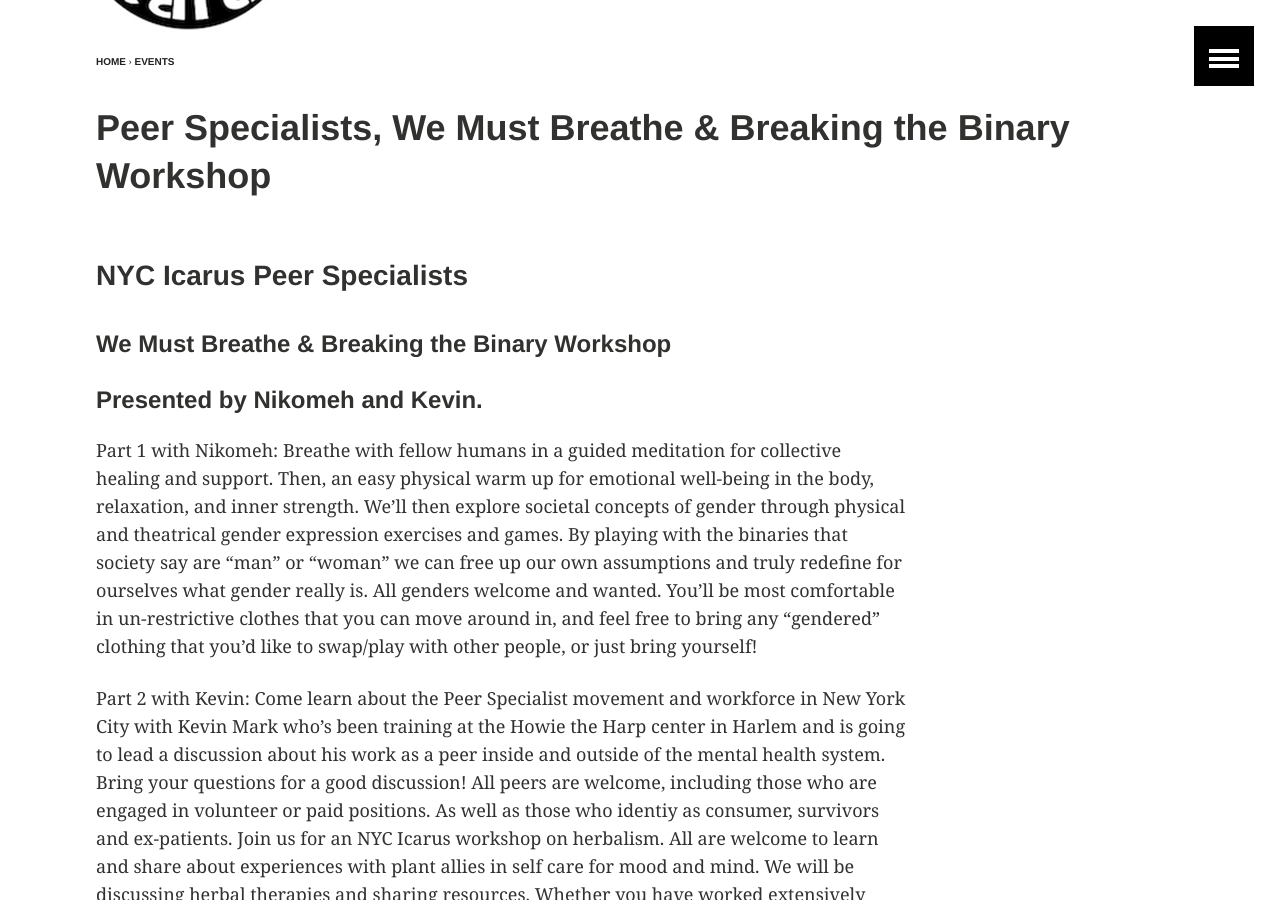
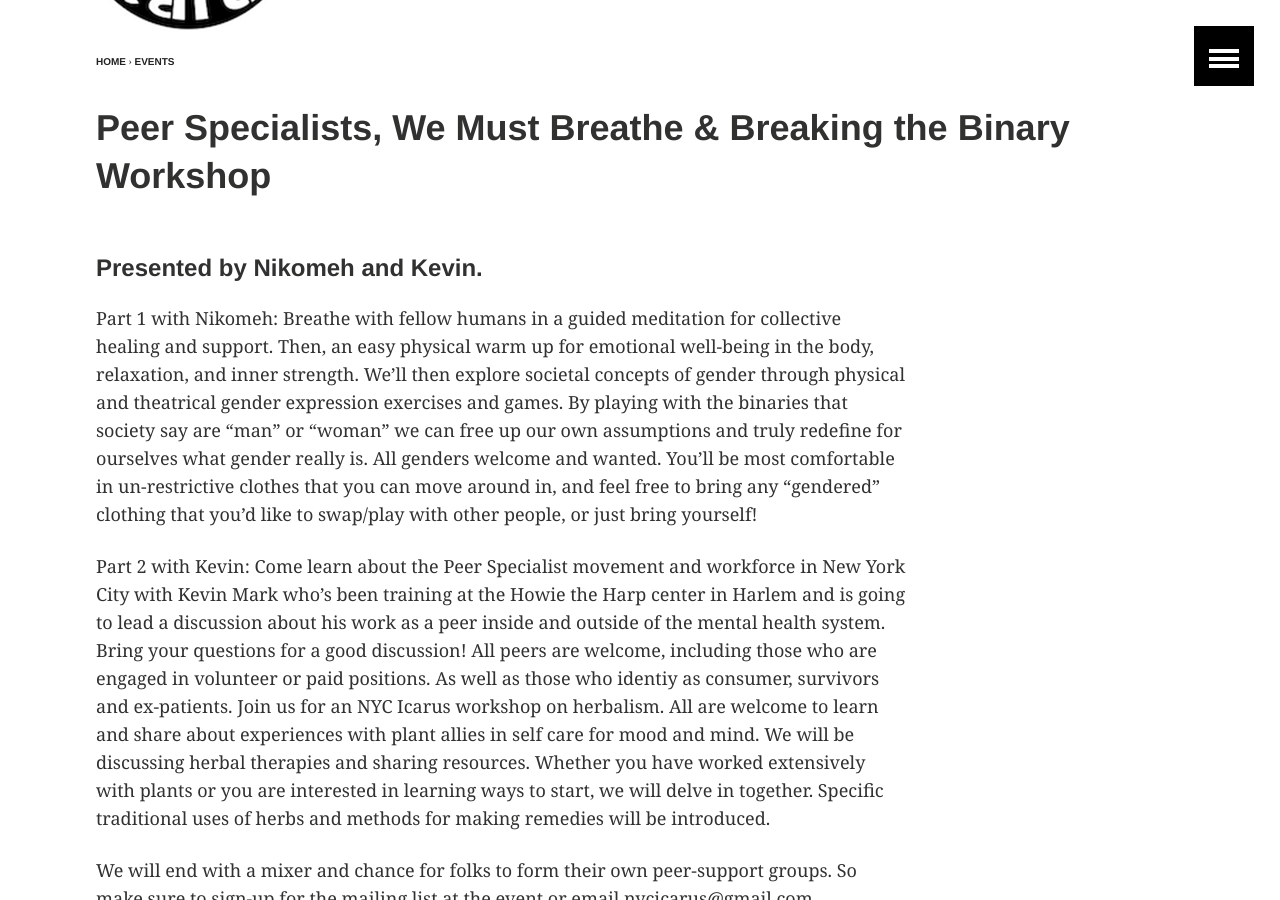
Before and after one commit to nycicarus/nycicarus.github.io, a Jekyll site: the page built from _posts/events/2017-05-03-peer-specialists.md, in a window 1280 px wide and 900 px high, scrolled down 329 px. Built offline with Jekyll 4.4.1, drawn with Linux system fonts in a browser that asks for light colours; comment, search, counter and statistics services are not loaded.

Commit message:
Update 2017-05-03-peer-specialists.md

```diff
--- a/_posts/events/2017-05-03-peer-specialists.md
+++ b/_posts/events/2017-05-03-peer-specialists.md
@@ -22,9 +22,6 @@ website: ""
 email: ""
 phone: ""
 ---
-### NYC Icarus Peer Specialists
-
-#### We Must Breathe & Breaking the Binary Workshop
 
 #### Presented by Nikomeh and Kevin.
 
```
